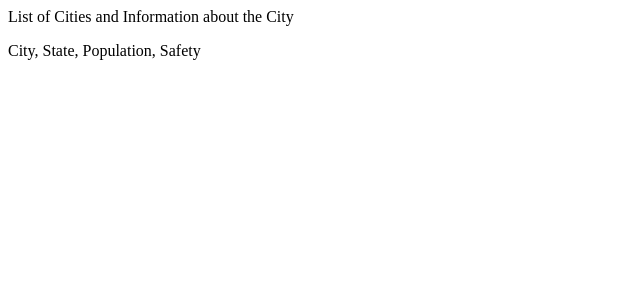
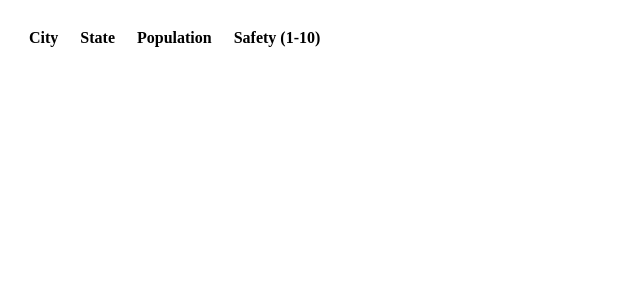
Before and after one commit to KannanAnjali/whatsthemove_cs348, a Flask app: page /showCities in a window 1280 px wide. Shown: the top 300 px of the page, without its empty margins (0-640 px from the left). Run offline with Flask 2, Linux system fonts and the light colour scheme; lists and menus that the app fills with data are empty.

Commit message:
Organized cities into a table when

```diff
--- a/templates/showCities.html
+++ b/templates/showCities.html
@@ -1,11 +1,22 @@
 <html>
 
-<body>
-    <p>List of Cities and Information about the City</p>
-    <p>City, State, Population, Safety</p>
+<table cellspacing="20">
+    <tr>
+        <th style="text-align: left">City</th>
+        <th style="text-align: left">State</th>
+        <th style="text-align: left">Population</th>
+        <th style="text-align: left">Safety (1-10)</th>
+    </tr>
     {% for j in cities_info %}
-    <p>{{j[1]}}, {{j[2]}}, {{j[3]}}, {{j[4]}}</p>
+    <tr>
+
+        <td style="text-align: left">{{j[1]}}</td>
+        <td style="text-align: left">{{j[2]}}</td>
+        <td style="text-align: left">{{j[3]}}</td>
+        <td style="text-align: left">{{j[4]}}</td>
+    </tr>
     {% endfor %}
-</body>
+</table>
+
 
 </html>
```
